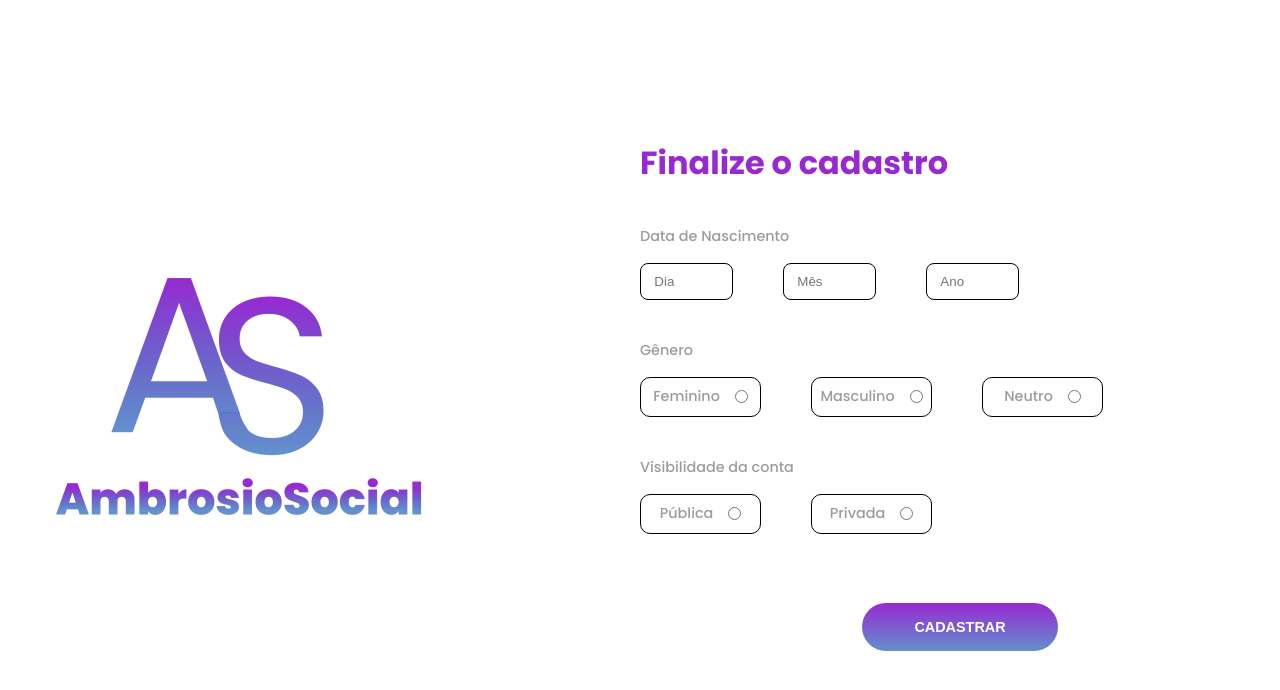
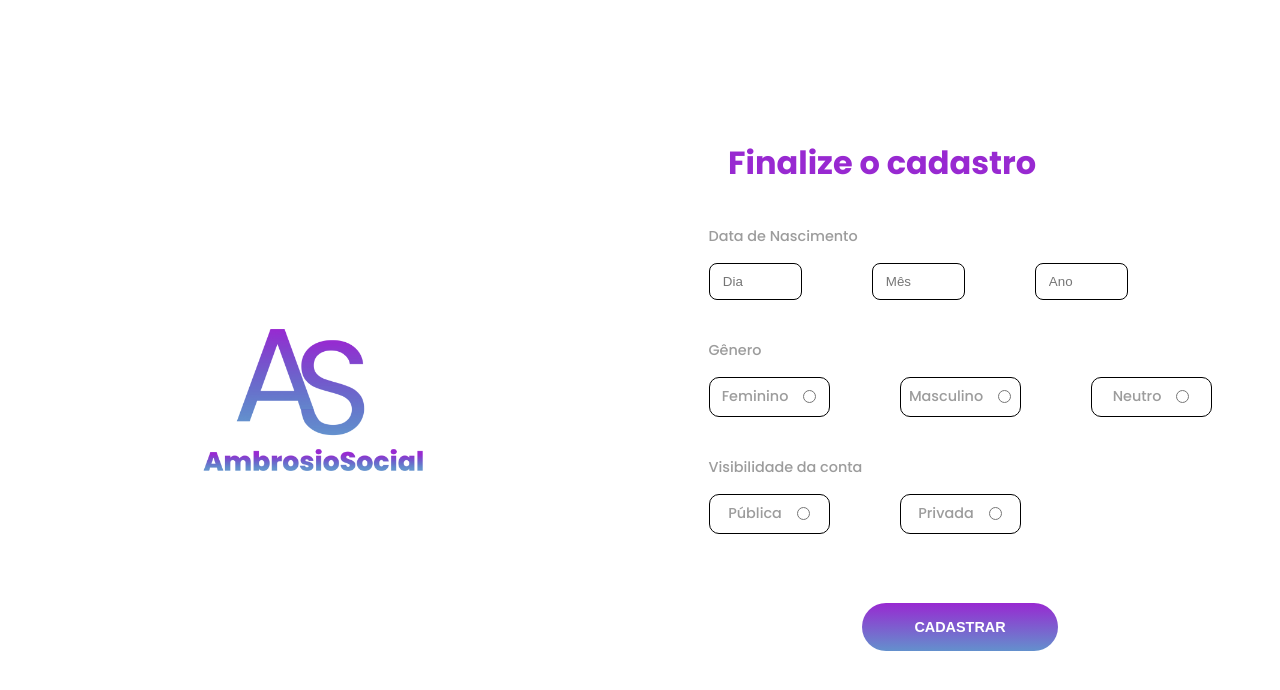
Before and after one commit to evellyn489/AmbrosioSocial, a React (Vite) app: page / in a window 1280 px wide. Shown: the top 690 px of the page. Built offline with nearby package versions, Linux system fonts and the light colour scheme.

Commit message:
Atualizações do Cadastro e criação da tela de Login

```diff
--- a/src/App.tsx
+++ b/src/App.tsx
@@ -1,4 +1,5 @@
 import { Cadastro } from "./pages/Cadastro";
+import { Login } from "./pages/Login";
 
 import "./styles/global.scss";
 
--- a/src/components/Logo/Logo.module.scss
+++ b/src/components/Logo/Logo.module.scss
@@ -1,8 +1,11 @@
-div.image {
+.image {
     flex: 1;
 
     img {
-        max-width: 100%;
+        max-width: 300px;
         height: auto;
     }
+
+    display: flex;
+    justify-content: center;
 }
--- a/src/components/Logo/Logo.tsx
+++ b/src/components/Logo/Logo.tsx
@@ -5,8 +5,8 @@ import logo from "../../assets/logos/gradient.png";
 
 export function Logo() {
     return (
-        <div className={styles.image}>
+        <aside className={styles.image}>
             <img src={logo} alt="Logo da rede social Ambrosio Social que contém as siglas A e S e o nome da rede social logo em baixo com um gradiente roxo com azul claro." />
-        </div>
+        </aside>
     );
 }
--- a/src/pages/Cadastro/Cadastro.module.scss
+++ b/src/pages/Cadastro/Cadastro.module.scss
@@ -8,6 +8,7 @@
     .titleForm {
         display: flex;
         flex-direction: column;
+        align-items: center;
 
         flex: 1;
 
@@ -15,7 +16,9 @@
             font-weight: 700;
             color: #9829D1;
 
+            align-self: flex-start;
             margin-bottom: 0.9em;
+            margin-left: 88px;
         }
 
         form {
@@ -40,7 +43,7 @@
 
             div.dataNascimento div.optionsD{
                 display: flex;
-                gap: 50px;
+                gap: 70px;
 
                 div {
                     display: flex;
@@ -66,7 +69,7 @@
 
             div.genero div.optionsG, div.visibilidade div.optionsV{
                 display: flex;
-                gap: 50px;
+                gap: 70px;
 
                 div {
                     width: 121px;
--- a/src/pages/Cadastro/Cadastro.tsx
+++ b/src/pages/Cadastro/Cadastro.tsx
@@ -7,24 +7,27 @@ import { zodResolver } from "@hookform/resolvers/zod";
 import { Button } from "../../components/Button";
 import { Logo } from "../../components/Logo";
 
-const minAno = 2013;
+const minAno = 2011;
 
 const createUserFormSchema = z.object({
-    dia: z.string().refine((dia) => {
+    dia: z.string()
+    .refine((dia) => {
         const numberDia = parseInt(dia);
         return numberDia >= 1 && numberDia <= 31;
     }, {
         message: "Insira valores entre 1 e 31"
     }),
 
-    mes: z.string().refine((mes) => {
+    mes: z.string()
+    .refine((mes) => {
         const numberMes = parseInt(mes);
         return numberMes >= 1 && numberMes <= 12;
     }, {
         message: "Insira valores entre 1 e 12"
     }),
 
-    ano: z.string().refine((ano) => {
+    ano: z.string()
+    .refine((ano) => {
         const numberAno = parseInt(ano);
 
         return numberAno >= 1970 && numberAno <= 2024
@@ -39,11 +42,13 @@ const createUserFormSchema = z.object({
         message: "Idade mínima de 13 anos."
     }),
 
-    genero: z.string().nullable().refine(value => value !== null, {
+    genero: z.string().nullable()
+    .refine(value => value !== null, {
         message: "Insira uma opção de gênero."
       }),
 
-    visibilidade: z.string().nullable().refine(value => value !== null, {
+    visibilidade: z.string().nullable()
+    .refine(value => value !== null, {
         message: "Insira uma opção de visibilidade."
       })
 })
@@ -63,7 +68,7 @@ export function Cadastro() {
         <div className={styles.container}>
             <Logo />
 
-            <div className={styles.titleForm}>
+            <main className={styles.titleForm}>
                 <h1>Finalize o cadastro</h1>
 
                 <form onSubmit={handleSubmit(createUser)}>
@@ -127,7 +132,7 @@ export function Cadastro() {
 
                     <Button name="CADASTRAR"/>
                 </form>
-            </div>
+            </main>
         </div>
     );
 }
--- /dev/null
+++ b/src/pages/Login/index.ts
@@ -0,0 +1 @@
+export { Login } from "./Login";
```
Also changed, not shown: src/pages/Login/Login.tsx (added, +7 -0 lines), src/pages/Login/Login.module.scss (added).
